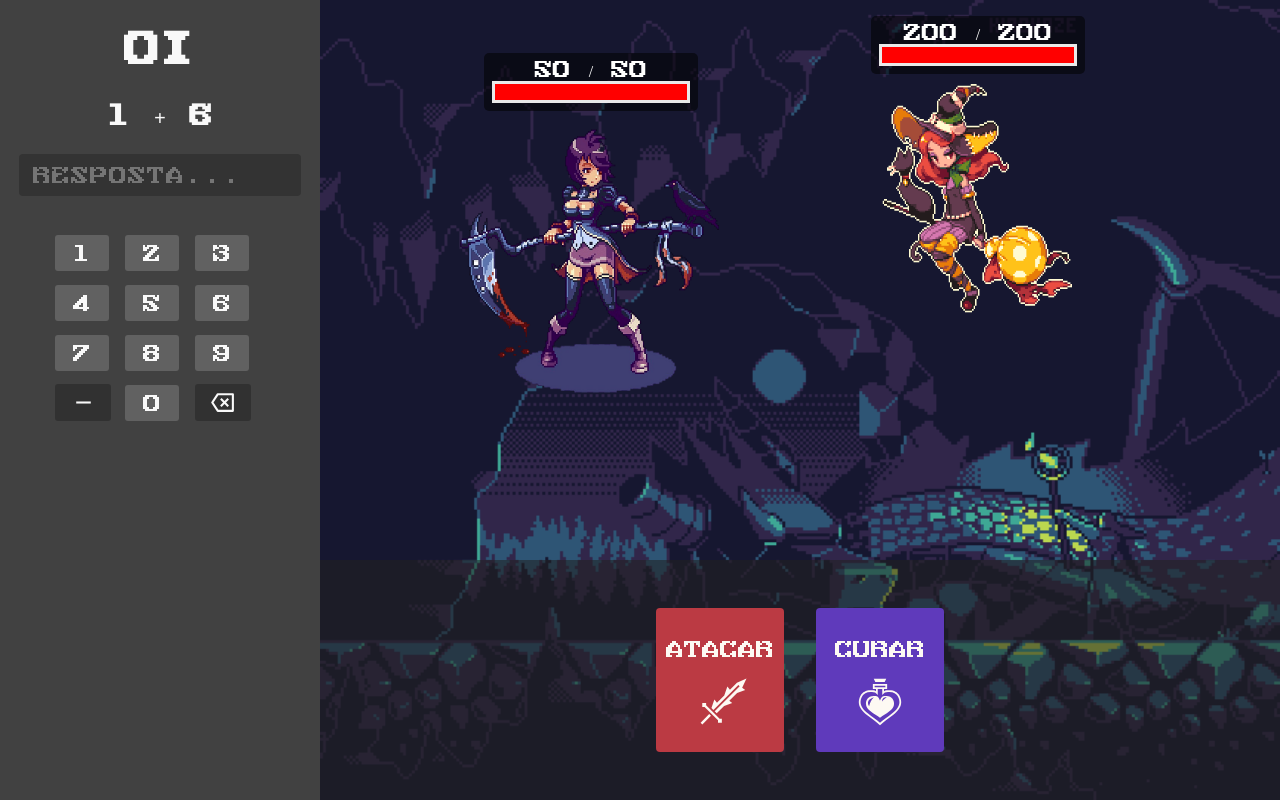
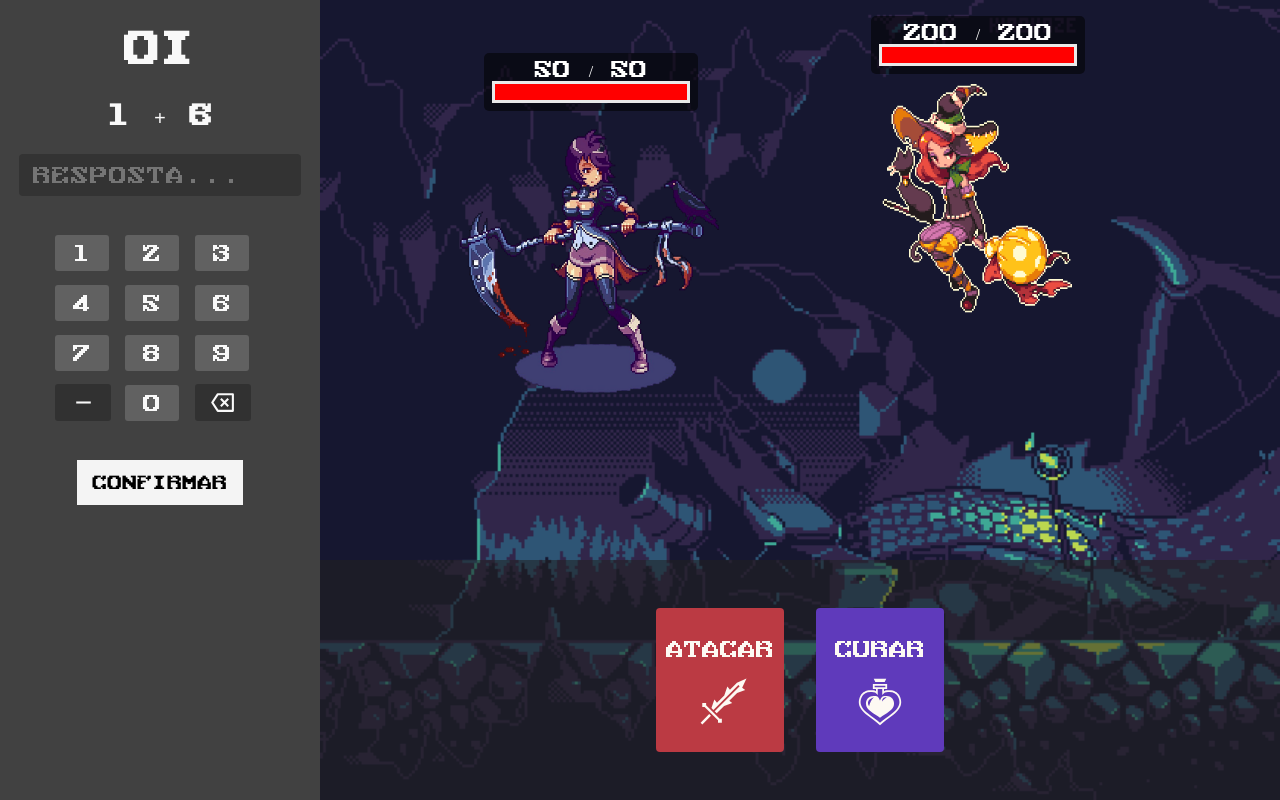
Before and after one commit to myyrez/Chronofight, a React (Create React App) app: page / in a window 1280 px wide. Built offline with nearby package versions, Linux system fonts and the light colour scheme.

Commit message:
button confirmar

```diff
--- a/src/components/Battle/Battle.js
+++ b/src/components/Battle/Battle.js
@@ -0,0 +1,7 @@
+import React from "react";
+import { Calc } from "../Calc";
+import styles from "./styles.module.css";
+
+export const Battle = () => {
+    return <Calc/>
+}
--- a/src/components/Calc/Calc.js
+++ b/src/components/Calc/Calc.js
@@ -1,11 +1,11 @@
 import React, { useState, useEffect } from "react";
 import styles from "./styles.module.css";
 import { BiMinus } from "react-icons/bi";
+import { Personagens } from "../Personagens";
 import { GiShardSword } from "react-icons/gi";
 import { GiHealthPotion } from "react-icons/gi";
 import { RiDeleteBack2Line } from "react-icons/ri";
 import '../../assets/fonts/ThisSucksRegular-Y9yo.ttf';
-import { Personagens } from "../Personagens";
 
 export const Calc = () => {
   const [resposta, setResposta] = useState('');
@@ -152,6 +152,12 @@ export const Calc = () => {
         <div className={styles.resultadoDivCalc}>
           <h3 className={styles.resultadoCalc}>{showResultado}</h3>
         </div>
+
+        <div className={styles.divButtonConfirmar}>
+          <button className={styles.buttonConfirmar}>
+            CONFIRMAR
+          </button>
+        </div>
       </div>
 
       <div className={styles.containerRpg}>
--- a/src/components/Calc/styles.module.css
+++ b/src/components/Calc/styles.module.css
@@ -242,6 +242,21 @@
     display: inline-block;
     vertical-align: middle;
 }
+.divButtonConfirmar {
+    margin: 0;
+}
+.buttonConfirmar {
+    padding: 1rem;
+    border: none;
+    background-color: #f4f4f4;
+    transition: 150ms;
+}
+.buttonConfirmar:hover {
+    padding: 1.1rem;
+    padding-left: 1.5rem;
+    padding-right: 1.5rem;
+    cursor: pointer;
+}
 .buttonSpace {
     display: flex;
     flex-direction: row;
```
